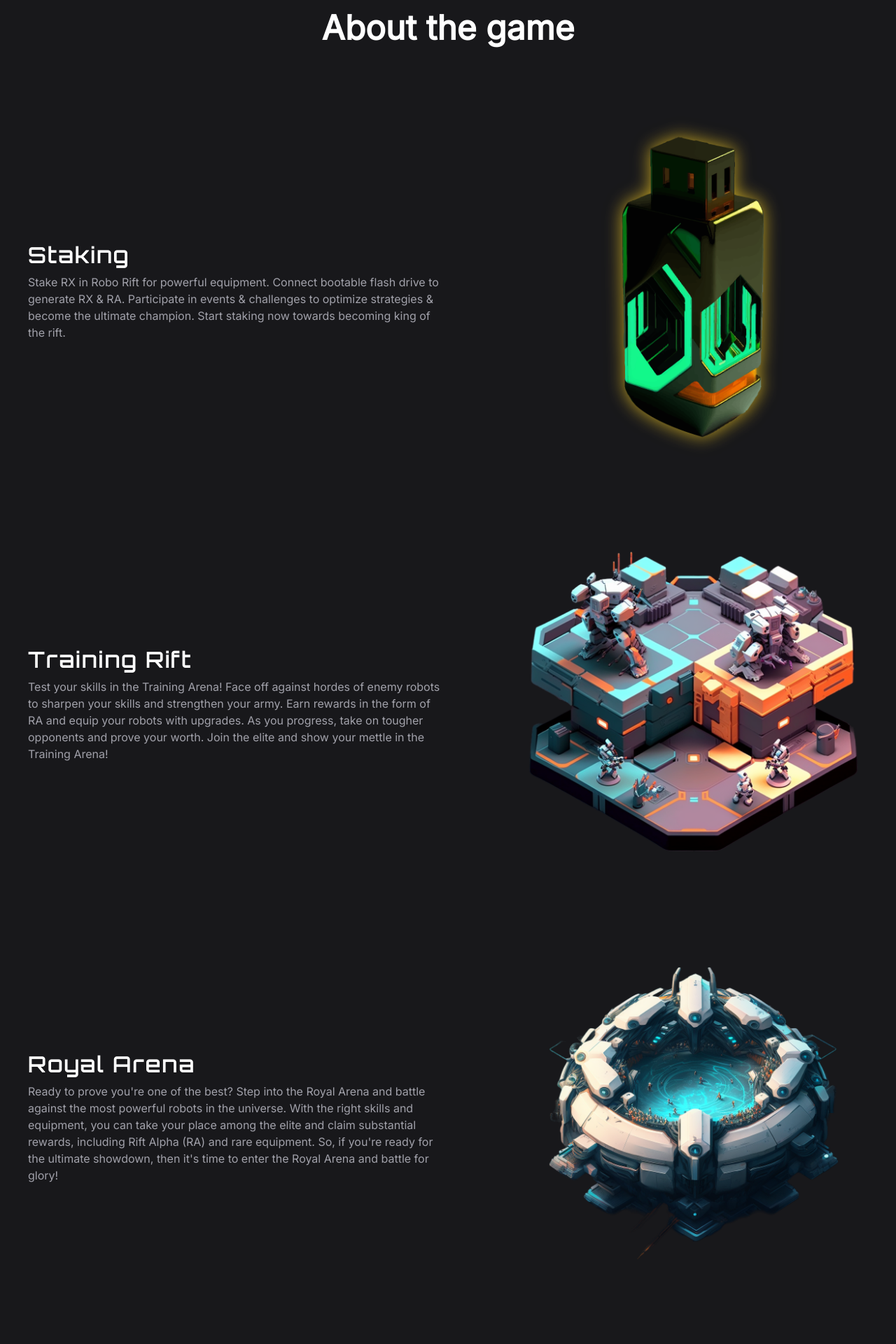
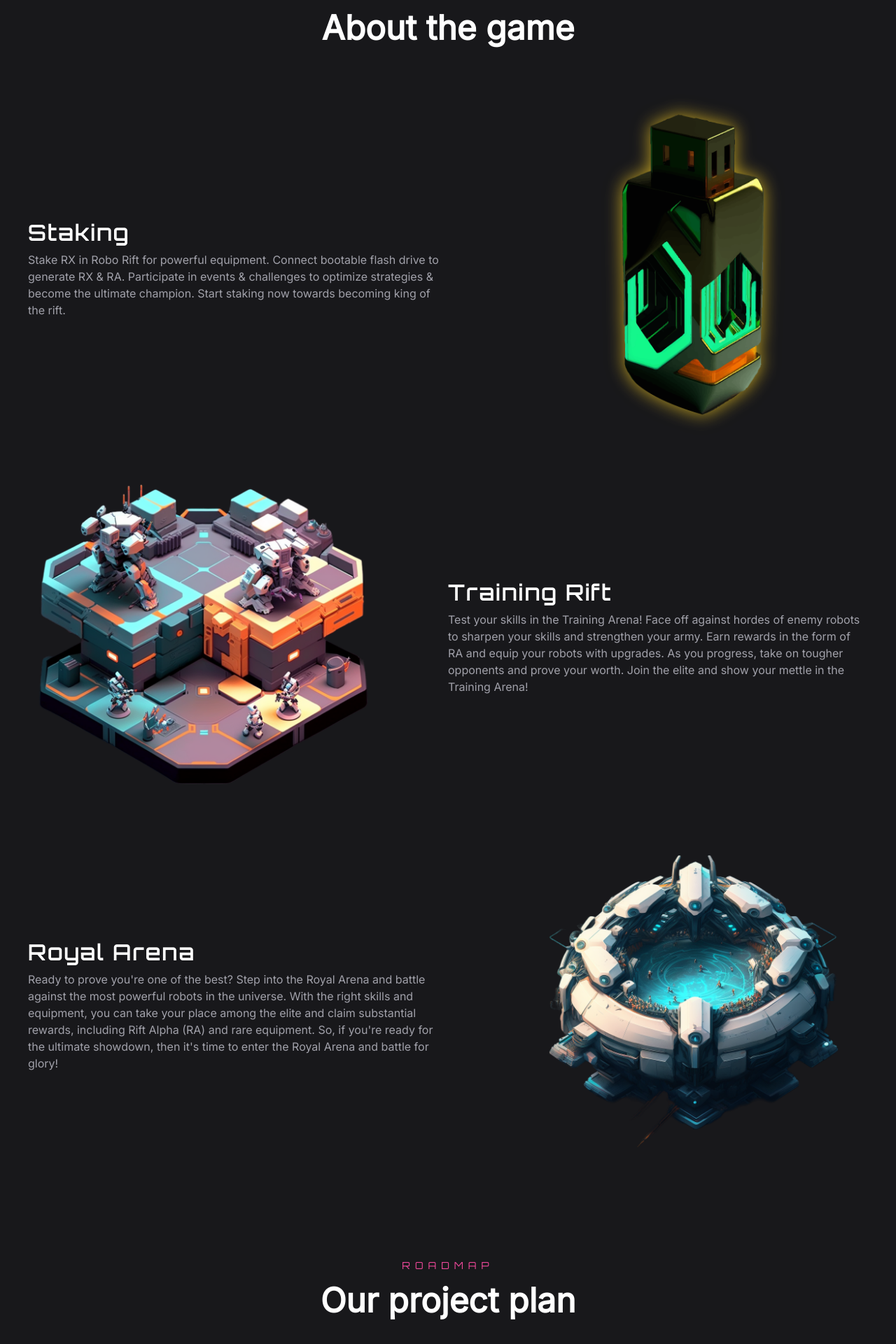
Before and after one commit to cryptomia69/NEXA-FINANCE, a Next.js app: page / in a window 1280 px wide. Shown: the part 740-2660 px from the top of the page at 70% size. Built offline with nearby package versions, Linux system fonts and the light colour scheme.

Commit message:
another fix

```diff
--- a/pages/index.jsx
+++ b/pages/index.jsx
@@ -99,7 +99,7 @@ export default function Home() {
 									champion. Start staking now towards becoming king of the rift.
 								</p>
 							</div>
-							<div className="py-8">
+							<div className="py-8 md:py-0">
 								<Image
 									src="/drive.png"
 									alt="Drive Staking"
@@ -109,7 +109,7 @@ export default function Home() {
 								/>
 							</div>
 						</div>
-						<div className="flex flex-col md:flex-row justify-between items-center my-5 mx-10">
+						<div className="flex flex-col md:flex-row-reverse justify-between items-center my-5 mx-10">
 							<div className="w-full md:w-1/2">
 								<h2 className="font-semibold text-3xl font-orbitron tracking-widest my-2">
 									Training Rift
@@ -123,7 +123,7 @@ export default function Home() {
 									mettle in the Training Arena!
 								</p>
 							</div>
-							<div className="py-8">
+							<div className="py-8 md:py-0">
 								<Image
 									src="/training.png"
 									alt="Training"
@@ -148,7 +148,7 @@ export default function Home() {
 									time to enter the Royal Arena and battle for glory!
 								</p>
 							</div>
-							<div className="py-8">
+							<div className="py-8 md:py-0">
 								<Image
 									src="/royal-arena.png"
 									alt="Royal Arena"
```
